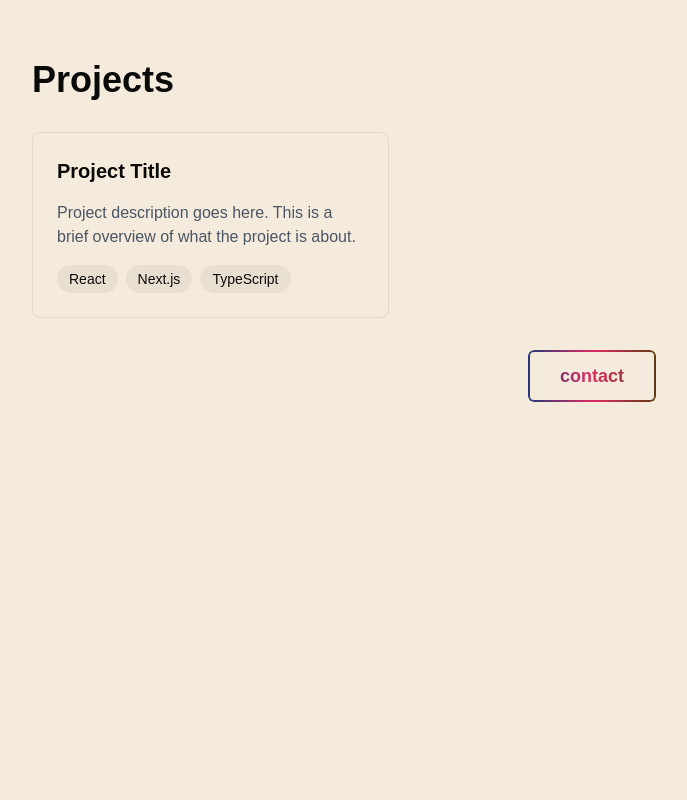
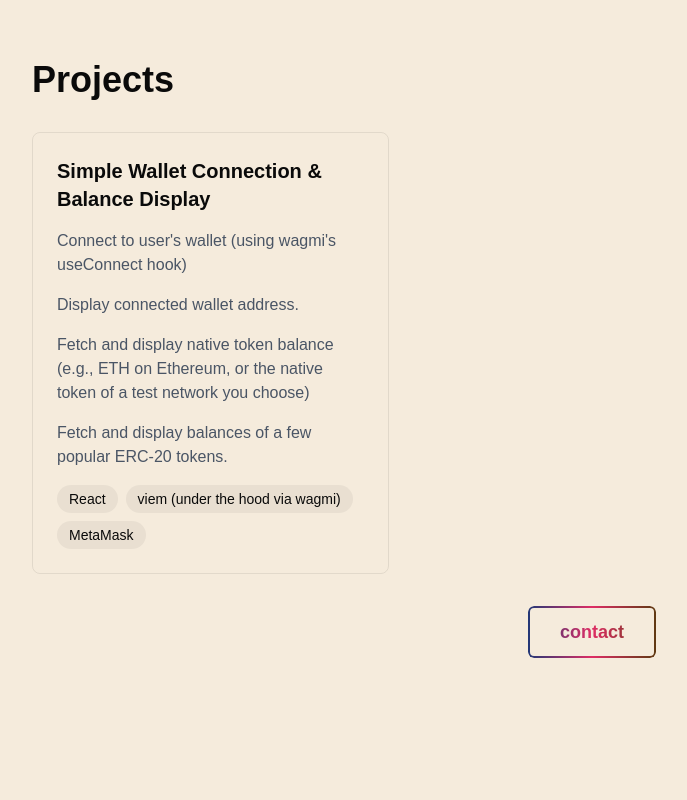
Before and after one commit to gala1234/website, a Next.js app: page / in a window 1280 px wide. Shown: the part 1620-2420 px from the top of the page, without its empty margins (48-735 px from the left). Built offline with nearby package versions, Linux system fonts and the light colour scheme.

Commit message:
wip projects copy

```diff
--- a/src/components/cards/ProjectCard.tsx
+++ b/src/components/cards/ProjectCard.tsx
@@ -4,7 +4,7 @@ import React from 'react';
 
 interface ProjectCardProps {
   title: string;
-  description: string;
+  description: string[];
   technologies: string[];
 }
 
@@ -16,7 +16,11 @@ export default function ProjectCard({
   return (
     <div className="rounded-lg border border-black/[.08] p-6 transition-all hover:border-transparent hover:shadow-lg dark:border-white/[.145]">
       <h2 className="mb-4 text-xl font-semibold">{title}</h2>
-      <p className="mb-4 text-gray-600 dark:text-gray-300">{description}</p>
+      {description.map((paragraph, index) => (
+        <p key={index} className="mb-4 text-gray-600 dark:text-gray-300">
+          {paragraph}
+        </p>
+      ))}
       <div className="flex flex-wrap gap-2">
         {technologies.map((tech) => (
           <span
--- a/src/components/sections/ProjectsSection.tsx
+++ b/src/components/sections/ProjectsSection.tsx
@@ -21,7 +21,7 @@ export default function ProjectsSection() {
             key={index}
             title={project.title}
             description={project.description}
-            technologies={project.technologies}
+            technologies={projectsContent.technologies}
           />
         ))}
       </div>
--- a/src/constants/projects.ts
+++ b/src/constants/projects.ts
@@ -3,10 +3,13 @@ export const projectsContent = {
     title: 'Projects',
     projects: [
       {
-        title: 'Project Title',
-        description:
-          'Project description goes here. This is a brief overview of what the project is about.',
-        technologies: ['React', 'Next.js', 'TypeScript'],
+        title: 'Simple Wallet Connection & Balance Display',
+        description: [
+          "Connect to user's wallet (using wagmi's useConnect hook)",
+          'Display connected wallet address.',
+          'Fetch and display native token balance (e.g., ETH on Ethereum, or the native token of a test network you choose)',
+          'Fetch and display balances of a few popular ERC-20 tokens.',
+        ],
       },
     ],
   },
@@ -14,11 +17,15 @@ export const projectsContent = {
     title: 'Proyectos',
     projects: [
       {
-        title: 'Título del Proyecto',
-        description:
-          'Aquí va la descripción del proyecto. Esta es una breve descripción de lo que trata el proyecto.',
-        technologies: ['React', 'Next.js', 'TypeScript'],
+        title: 'Conexión de billetera y visualización de saldo',
+        description: [
+          'Conecta a la billetera del usuario (utilizando el hook useConnect de wagmi)',
+          'Muestra la dirección de la billetera conectada.',
+          'Obtiene y muestra el saldo de la moneda base (por ejemplo, ETH en Ethereum, o el token nativo de una red de prueba que elijas)',
+          'Obtiene y muestra los saldos de algunos de los tokens ERC-20 más populares.',
+        ],
       },
     ],
   },
+  technologies: ['React', 'viem (under the hood via wagmi)', 'MetaMask'],
 };
```
